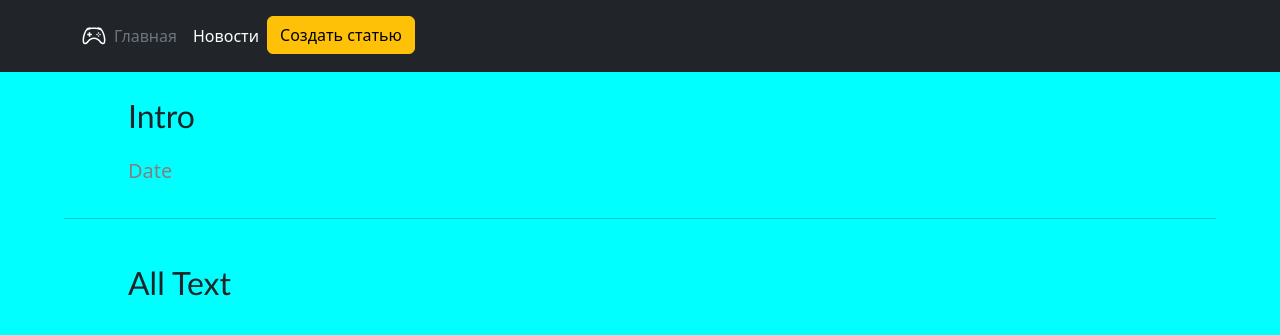
After one commit to sunr4ze/FlaskProject1, a Flask app: page /post in a window 1280 px wide. The commit adds this page. Shown: the top 335 px of the page. Run offline with Flask 3, Linux system fonts and the light colour scheme.

Commit message:
Creating a template for displaying a post

```diff
--- a/app.py
+++ b/app.py
@@ -39,7 +39,7 @@ def create_article():
         try:
             db.session.add(article)
             db.session.commit()
-            return redirect('/')
+            return redirect('/posts')
         except:
             return "При добавлении статьи произошла ошибка"
     else:
@@ -53,6 +53,12 @@ def news():
 
 
 
+@app.route('/post')
+def post():
+    return render_template('post.html')
+
+
+
 
 if __name__ == '__main__':
     with app.app_context():
--- a/static/css/base-styles.css
+++ b/static/css/base-styles.css
@@ -1,5 +1,5 @@
 body{
-    background: bisque;
+    background: aqua;
 }
 
 .short-info{
@@ -17,7 +17,6 @@ body{
     width: 80%;
     flex-direction: column;
     border-radius: 10px;
-    border: 1px solid red;
     margin-top: 20px;
     margin-left: auto;
     margin-right: auto;
--- a/static/css/news-styles.css
+++ b/static/css/news-styles.css
@@ -20,5 +20,5 @@
     display: flex;
     width: 100%;
     justify-content: center;
-    margin-top: 20px;
+    margin-top: 10px;
 }
--- /dev/null
+++ b/static/css/post-styles.css
@@ -0,0 +1,30 @@
+.intro{
+    margin-top: 20px;
+    margin-left: auto;
+    margin-right: auto;
+    display: flex;
+    width: 80%;
+    flex-direction: column;
+}
+
+.post-text{
+    font-family: Trebuchet MS, sans-serif;
+    font-size: 32px;
+}
+
+hr{
+    width: 90%;
+    margin-left: auto;
+    margin-right: auto;
+}
+
+.date{
+    font-size: 20px;
+}
+
+.text{
+    margin-top: 40px;
+    margin-left: auto;
+    margin-right: auto;
+    width: 80%;
+}
--- a/templates/base.html
+++ b/templates/base.html
@@ -6,6 +6,7 @@
     <link rel="stylesheet" href="https://cdn.jsdelivr.net/npm/bootstrap@5.2.3/dist/css/bootstrap.min.css">
     <link rel="stylesheet" href="{{ url_for('static', filename='css/base-styles.css') }}">
     <link rel="stylesheet" href="{{ url_for('static', filename='css/news-styles.css') }}">
+    <link rel="stylesheet" href="{{ url_for('static', filename='css/post-styles.css') }}">
 </head>
 <body>
   <header class="p-3 text-bg-dark">
--- /dev/null
+++ b/templates/post.html
@@ -0,0 +1,22 @@
+{% extends 'base.html' %}
+
+{% block title %}
+Post title
+{% endblock %}
+
+{% block content %}
+  <div class="intro">
+    <p class="post-text">
+      Intro
+    </p>
+    <p class="date grey">
+      Date
+    </p>
+  </div>
+  <hr>
+  <div class="text">
+    <p class="post-text">
+      All Text
+    </p>
+  </div>
+{% endblock %}
```
Also changed, not shown: templates/news.html (+9 -21 lines), static/css/index-styles.css (deleted).
